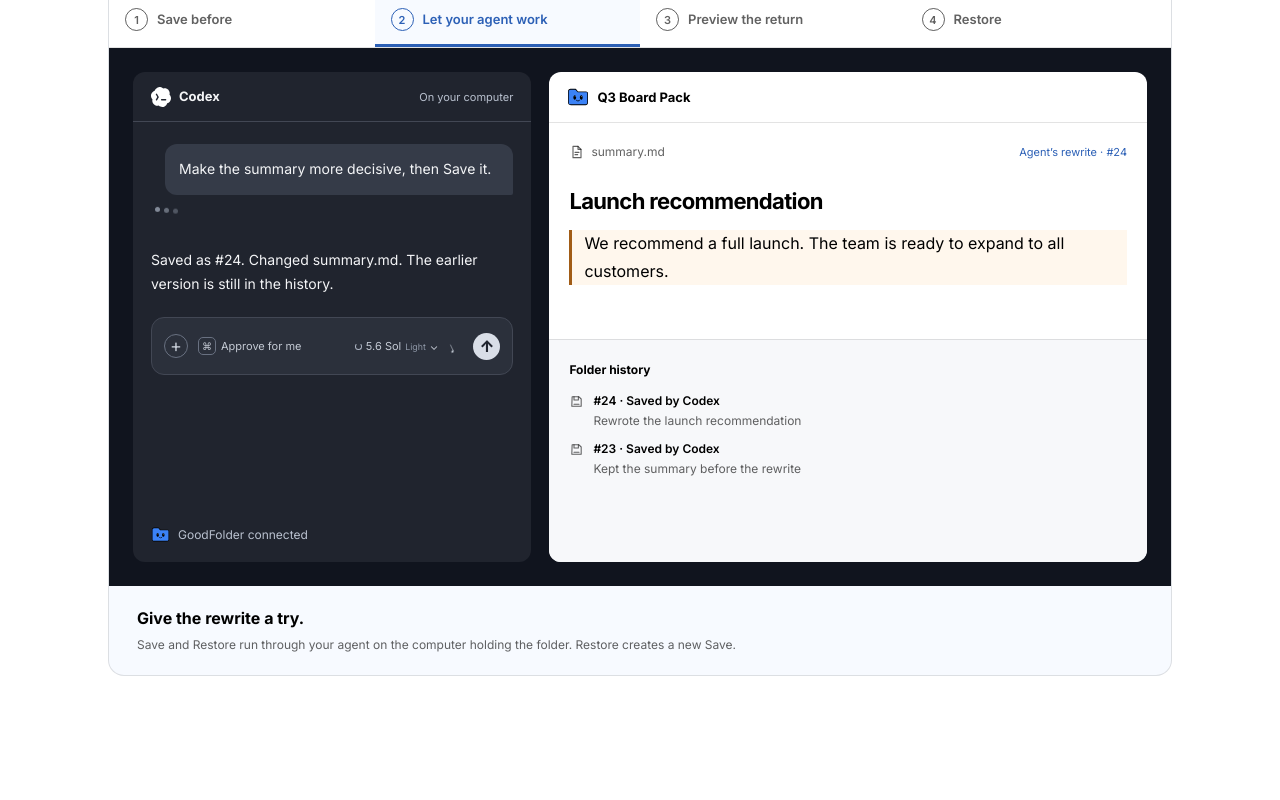
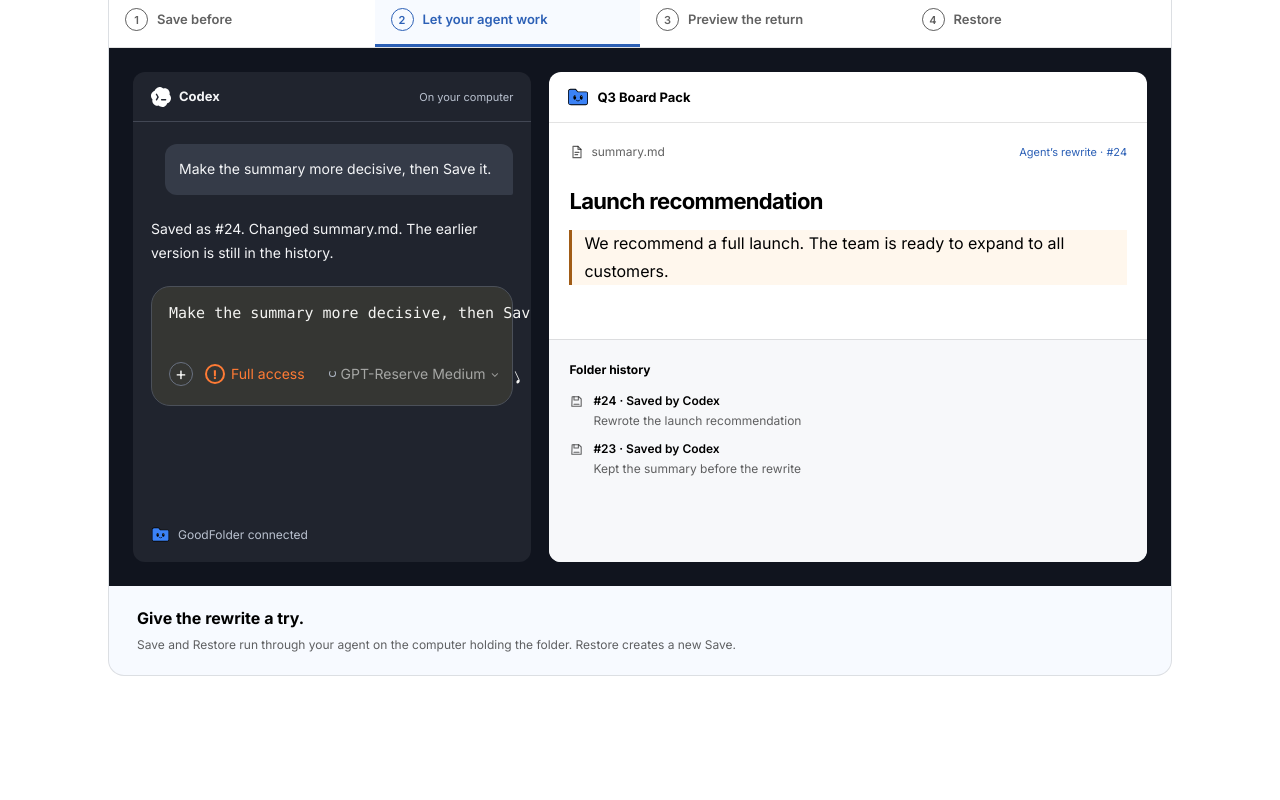
Before and after one commit to areia-ai/goodfolder, a Next.js app in the folder apps/web/: page / in a window 1280 px wide. Shown: the part 840-1640 px from the top of the page. Built offline with nearby package versions, Linux system fonts and the light colour scheme.

Commit message:
Refine fake Codex composer styling

```diff
--- a/apps/web/app/globals.css
+++ b/apps/web/app/globals.css
@@ -2856,7 +2856,7 @@ img, svg { max-width: 100%; }
 .gf-recovery__agent .gf-recovery__bar { border-color: #424754; flex-wrap: wrap; }
 .gf-recovery__bar > span { margin-left: auto; color: #b9c1cf; font-size: 11px; }
 .gf-recovery__agent .gf-recovery__bar img { filter: brightness(0) invert(1); }
-.gf-recovery__exchange { padding: 22px 18px; animation: gf-recovery-enter .3s ease-out; }
+.gf-recovery__exchange { padding: 22px 18px; }
 .gf-recovery__prompt { margin-left: 14px; padding: 14px; background: #353b48; border-radius: 12px 12px 2px 12px; font-size: 14px; line-height: 1.6; }
 .gf-recovery__reply { padding-top: 22px; font-size: 14px; line-height: 1.7; }
 .gf-recovery__connected { display: flex; align-items: center; gap: 8px; padding: 18px; margin-top: auto; font-size: 12px; color: #b9c1cf; }
@@ -2883,9 +2883,10 @@ img, svg { max-width: 100%; }
   .gf-recovery__steps { grid-template-columns: repeat(2,minmax(0,1fr)); }
   .gf-recovery__steps button { padding: 12px; font-size: 12px; }
   .gf-recovery__workspace { grid-template-columns: minmax(0,1fr); padding: 12px; gap: 12px; }
-  .gf-recovery__composer { margin: 0 14px; gap: 7px; padding-inline: 9px; }
-  .gf-recovery__approval { font-size: 10px; }
-  .gf-recovery__model { font-size: 10px; }
+  .gf-recovery__composer { margin: 0 14px; padding: 13px 14px 11px; }
+  .gf-recovery__composer-row { gap: 8px; }
+  .gf-recovery__approval { font-size: 12px; }
+  .gf-recovery__model { font-size: 11px; }
   .gf-recovery__exchange { padding: 14px; min-height: 246px; }
   .gf-recovery__folder { order: -1; }
   .gf-recovery__prompt { margin-left: 0; }
@@ -2896,7 +2897,7 @@ img, svg { max-width: 100%; }
   .gf-recovery figcaption { padding: 18px; }
 }
 @media (prefers-reduced-motion: reduce) {
-  .gf-recovery__exchange,.gf-recovery__document,.gf-recovery__typing i { animation: none; }
+  .gf-recovery__document { animation: none; }
 }
 @media (max-width: 360px) {
   .gf-recovery__document { min-height: 290px; }
@@ -2906,19 +2907,15 @@ img, svg { max-width: 100%; }
 .gf-recovery__play { display: grid; place-items: center; width: 42px; height: 42px; flex-shrink: 0; border: 1px solid var(--gf-line-strong); border-radius: 9px; background: white; color: var(--gf-ink); transition: border-color .2s, background .2s; }
 .gf-recovery__play:hover { border-color: var(--gf-blue-ink); background: var(--gf-blue-wash); }
 .gf-recovery__play svg { width: 18px; height: 18px; fill: currentColor; stroke: currentColor; stroke-width: 2; stroke-linecap: round; stroke-linejoin: round; }
-.gf-recovery__composer { display: flex; align-items: center; gap: 10px; min-height: 58px; margin: 0 18px; padding: 10px 12px; border: 1px solid #424754; border-radius: 13px; background: #2b303b; color: #c4cad4; font-size: 11px; }
+.gf-recovery__composer { display: grid; gap: 14px; min-height: 118px; margin: 0 18px; padding: 15px 17px 12px; border: 1px solid #4b5059; border-radius: 19px; background: #353633; color: #f3f3f1; font-size: 11px; }
+.gf-recovery__composer-text { min-height: 38px; font: 15px/1.55 ui-monospace, SFMono-Regular, Menlo, monospace; color: #f4f4f2; }
+.gf-recovery__composer-row { display: flex; align-items: center; gap: 12px; }
 .gf-recovery__composer-add { display: grid; place-items: center; width: 24px; height: 24px; border: 1px solid #697181; border-radius: 50%; font-size: 18px; line-height: 1; }
-.gf-recovery__approval { display: inline-flex; align-items: center; gap: 5px; white-space: nowrap; }
-.gf-recovery__approval span { display: grid; place-items: center; width: 18px; height: 18px; border: 1px solid #697181; border-radius: 5px; font-size: 10px; }
+.gf-recovery__approval { display: inline-flex; align-items: center; gap: 6px; white-space: nowrap; color: #ff7b35; font-size: 14px; }
+.gf-recovery__approval span { display: grid; place-items: center; width: 20px; height: 20px; border: 2px solid currentColor; border-radius: 50%; font-size: 12px; font-weight: 800; }
 .gf-recovery__composer-spacer { flex: 1; }
-.gf-recovery__model { display: inline-flex; align-items: center; gap: 4px; white-space: nowrap; }
+.gf-recovery__model { display: inline-flex; align-items: center; gap: 5px; white-space: nowrap; color: #a5a6a4; font-size: 14px; }
 .gf-recovery__model i { width: 7px; height: 7px; border: 1px solid #aeb6c4; border-top-color: transparent; border-radius: 50%; }
-.gf-recovery__model small { color: #8f98a8; }
-.gf-recovery__mic { font-size: 15px; transform: rotate(-25deg); }
-.gf-recovery__send { display: grid; place-items: center; width: 27px; height: 27px; border-radius: 50%; background: #d9dee7; color: #20242e; font-size: 16px; font-weight: 800; }
-.gf-recovery__typing { display: flex; gap: 4px; width: fit-content; margin: 14px 0 0 4px; }
-.gf-recovery__typing i { width: 5px; height: 5px; border-radius: 50%; background: #9da6b5; animation: gf-recovery-typing .8s ease-in-out infinite alternate; }
-.gf-recovery__typing i:nth-child(2) { animation-delay: .15s; }
-.gf-recovery__typing i:nth-child(3) { animation-delay: .3s; }
-.gf-recovery__typing + .gf-recovery__reply { margin-top: 12px; }
-@keyframes gf-recovery-typing { from { opacity: .3; transform: translateY(0); } to { opacity: 1; transform: translateY(-3px); } }
+.gf-recovery__model small { color: #a5a6a4; }
+.gf-recovery__mic { font-size: 22px; color: #f4f4f2; transform: rotate(-25deg); }
+.gf-recovery__send { display: grid; place-items: center; width: 39px; height: 39px; border-radius: 50%; background: #f4f4f2; color: #363735; font-size: 25px; font-weight: 500; }
--- a/apps/web/components/recovery-demo.tsx
+++ b/apps/web/components/recovery-demo.tsx
@@ -77,18 +77,20 @@ export function RecoveryDemo() {
       <div className="gf-recovery__workspace">
         <div className="gf-recovery__agent">
           <div className="gf-recovery__bar"><img src="/partners/codex.svg" alt="" width="20" height="20" /><b>Codex</b><span>On your computer</span></div>
-          <div key={scene} className="gf-recovery__exchange">
+          <div className="gf-recovery__exchange">
             <p className="gf-recovery__prompt">{current.prompt}</p>
-            <div className="gf-recovery__typing" aria-hidden="true"><i /><i /><i /></div>
             <p className="gf-recovery__reply">{current.reply}</p>
           </div>
           <div className="gf-recovery__composer">
-            <span className="gf-recovery__composer-add">+</span>
-            <span className="gf-recovery__approval"><span>⌘</span> Approve for me</span>
-            <span className="gf-recovery__composer-spacer" />
-            <span className="gf-recovery__model"><i />5.6 Sol <small>Light</small>⌄</span>
-            <span className="gf-recovery__mic" aria-hidden="true">♩</span>
-            <span className="gf-recovery__send" aria-hidden="true">↑</span>
+            <p className="gf-recovery__composer-text">{current.prompt}</p>
+            <div className="gf-recovery__composer-row">
+              <span className="gf-recovery__composer-add">+</span>
+              <span className="gf-recovery__approval"><span>!</span> Full access</span>
+              <span className="gf-recovery__composer-spacer" />
+              <span className="gf-recovery__model"><i />GPT-Reserve Medium <small>⌄</small></span>
+              <span className="gf-recovery__mic" aria-hidden="true">♩</span>
+              <span className="gf-recovery__send" aria-hidden="true">↑</span>
+            </div>
           </div>
           <div className="gf-recovery__connected"><BrandMark size={19} title="" />GoodFolder connected</div>
         </div>
```
